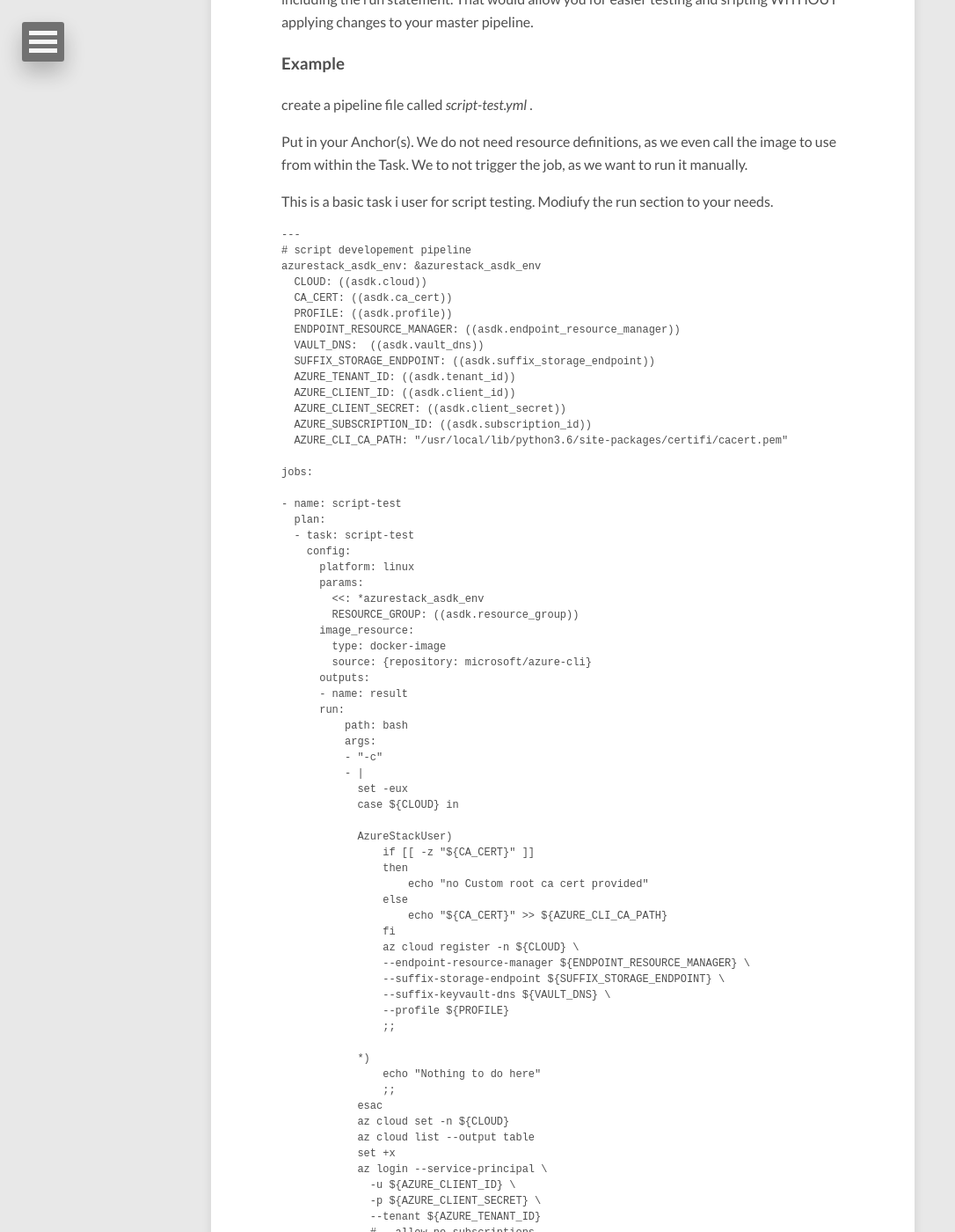
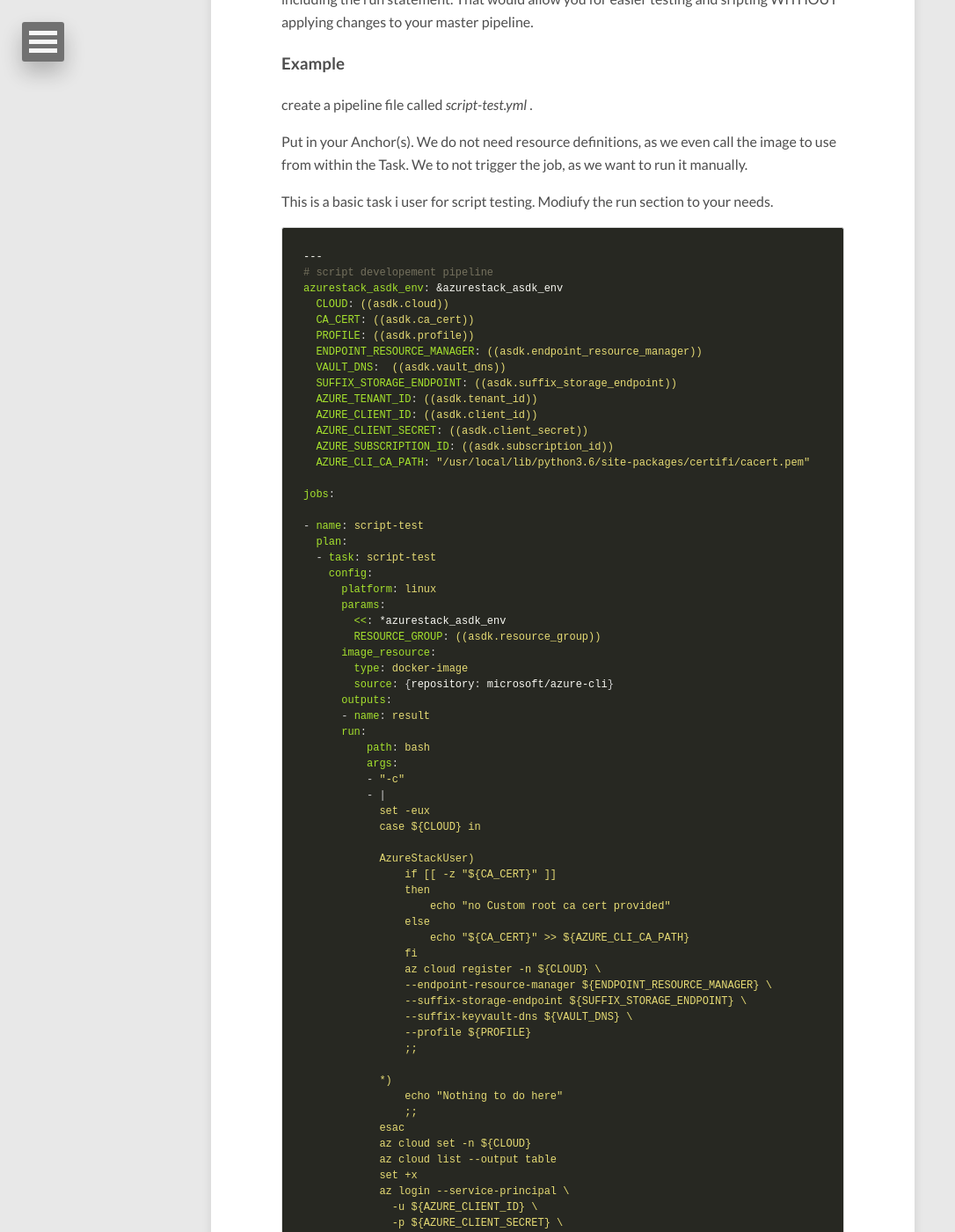
Before and after one commit to bottkars/bottkars.github.io, a Jekyll site: the page built from _posts/2019-08-24-azurestack-loves-concourse-chapter3.md, in a window 1280 px wide and 1400 px high, scrolled down 5530 px. Shown: the whole window at 88% size, without its empty margins (0-1086 px from the left). Built offline with Jekyll 4.4.1, drawn with Linux system fonts in a browser that asks for light colours; nearby versions of some CDN libraries; some of the changed text lies outside the part shown.

Commit message:
YAML to yml markup

````diff
--- a/_posts/2019-08-24-azurestack-loves-concourse-chapter3.md
+++ b/_posts/2019-08-24-azurestack-loves-concourse-chapter3.md
@@ -31,7 +31,7 @@ We will use the same Parameter set to initialize Azure/AzureStack, but this time
 
 edit the parameter section in the taskfile and add
 
-```yaml
+```yml
   RESOURCE_GROUP:
 ```
 
@@ -221,7 +221,7 @@ We to not trigger the job, as we want to run it manually.
 
 This is a basic task i user for script testing. Modiufy the run section to your needs.
 
-```YAML
+```yml
 ---
 # script developement pipeline
 azurestack_asdk_env: &azurestack_asdk_env
````
